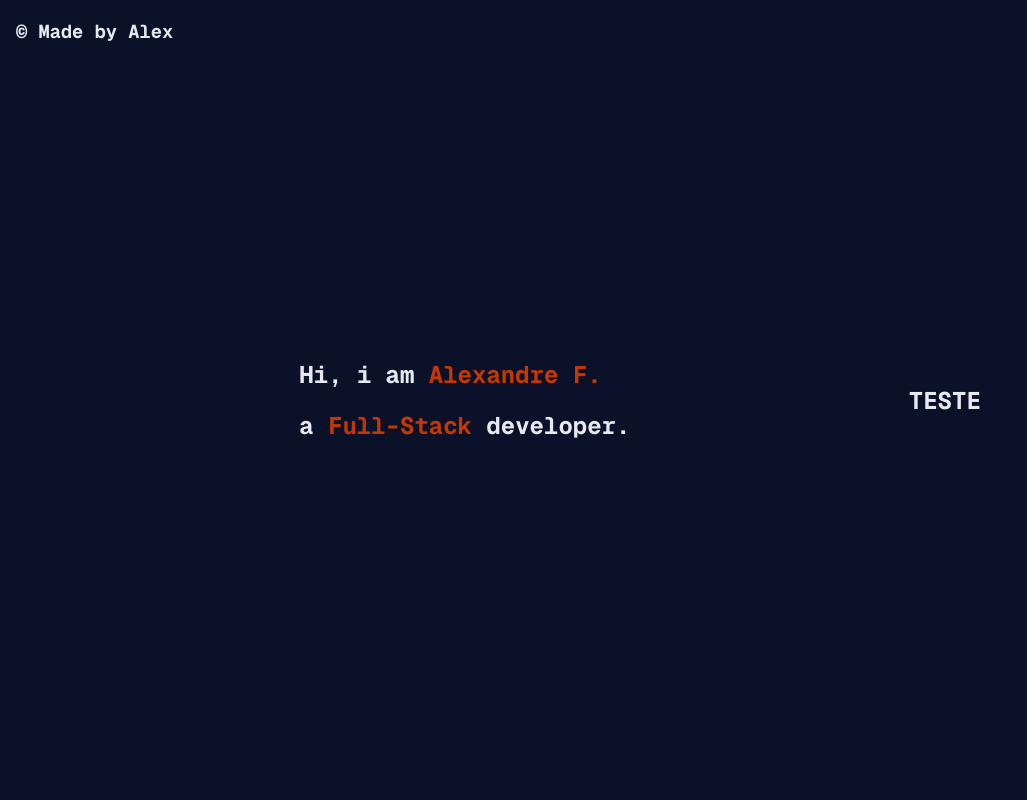
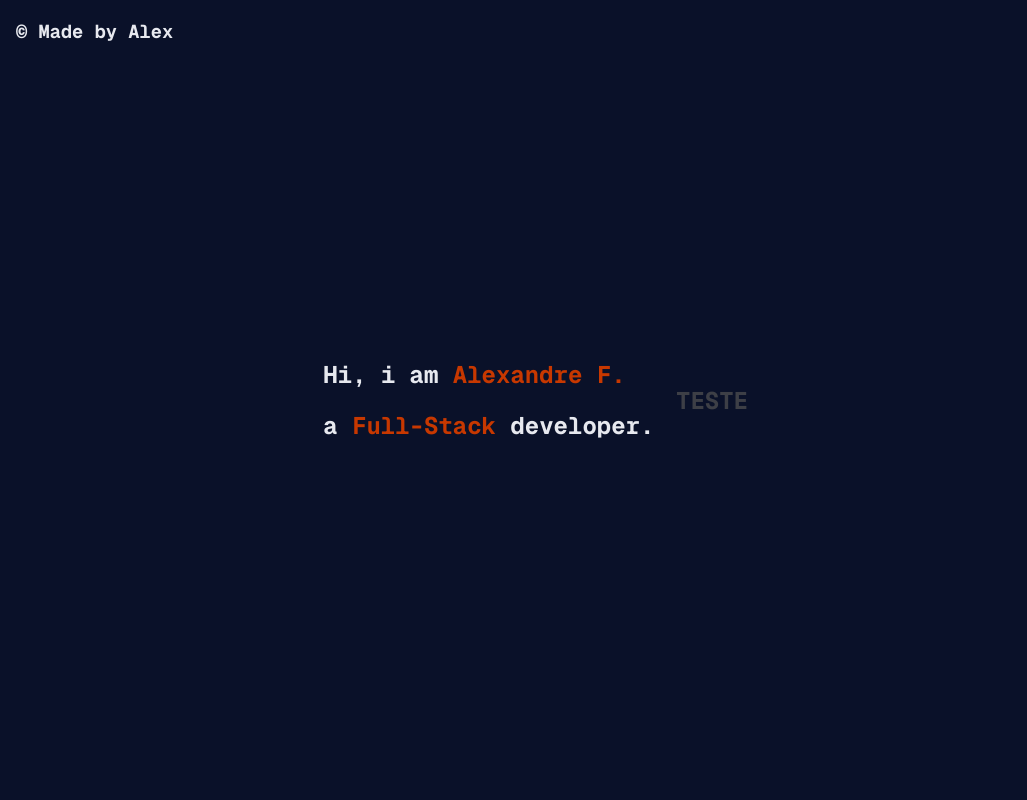
Before and after one commit to Alexandre21Farias/Portifolio, a React (Vite) app: page / in a window 1280 px wide. Shown: the top 800 px of the page, without its empty margins (0-1027 px from the left). Built offline with nearby package versions, Linux system fonts and the light colour scheme.

Commit message:
Improving the component `Hello.jsx` style

```diff
--- a/src/PageWeb/hello/Hello.jsx
+++ b/src/PageWeb/hello/Hello.jsx
@@ -1,18 +1,22 @@
-import { useIntersectionObserver } from "/src/hooks/useIntersectionObserver";
+import { useIntersectionObserver } from "/src/hooks/useIntersectionObserver.js";
 import styles from "./styles.module.css";
 
 export default function HalloComponent() {
   const { ref, isVisible } = useIntersectionObserver({
-    threshold: 0.8,
+    threshold: 1,
   });
   console.log(isVisible);
   return (
-    <section className={styles.ApresentationContainer}>
+    <section ref={ref} className={styles.ApresentationContainer}>
       <span className={styles.CopyrightLogo}>
         <h3>© Made by Alex</h3>
       </span>
 
-      <div ref={ref} className={styles.container}>
+      <div
+        className={`${styles.container} ${
+          isVisible ? styles.containerShifted : ""
+        }`}
+      >
         <span className={styles.Greeting}>
           <h1>
             Hi, i am{" "}
--- a/src/PageWeb/hello/styles.module.css
+++ b/src/PageWeb/hello/styles.module.css
@@ -10,13 +10,28 @@
     width: 75dvw;
     display: flex;
     align-items: center;
-    justify-content: space-around;
+    justify-content: center;
+    transition:
+      transform 0.6s cubic-bezier(0.13, 0.58, 1, 0.95),
+      justify-content 0.3s ease;
 
     .contact {
+      color: rgba(83, 82, 82, 0.7);
+      white-space: nowrap;
+      opacity: 0;
+      transform: translateX(-360%);
+      transition:
+        transform 0.6s cubic-bezier(0.13, 0.58, 1, 0.95),
+        opacity 0.3s ease 0.1s;
     }
 
     .showContact {
+      transform: translateX(30%);
+      opacity: 1;
     }
+  }
+  .containerShifted {
+    transform: translateX(-12%);
   }
 }
 .CopyrightLogo {
```
